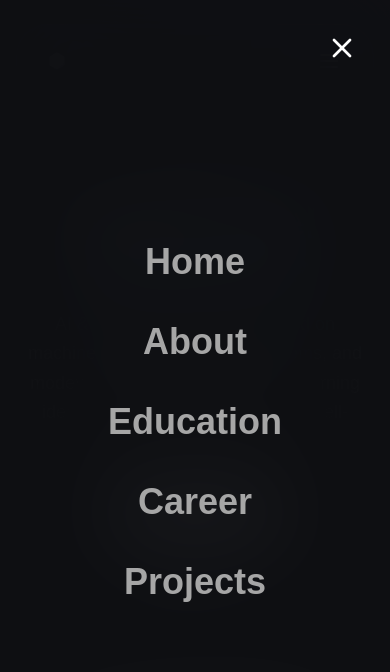
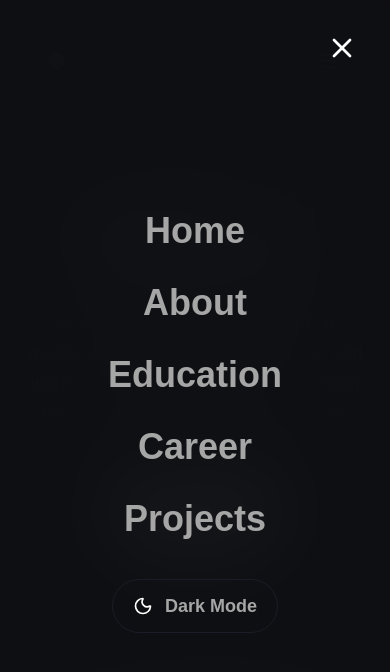
Before and after one commit to adelabbaszare/adelabbaszare.github.io, a React (Vite) app: page / in a window 390 px wide. Both pictures are taken after a click on the button "Open mobile menu". Shown: the top 672 px of the page. Built offline with nearby package versions, Linux system fonts and the light colour scheme; the HTML template or start-up script is replaced by a standard one.

Commit message:
fix: improve mobile navigation and theme toggle

```diff
--- a/src/components/Header/Header.tsx
+++ b/src/components/Header/Header.tsx
@@ -1,4 +1,4 @@
-import { useEffect, useState } from "react";
+import { useEffect, useRef, useState } from "react";
 import { motion, AnimatePresence } from "framer-motion";
 import type { Variants, MotionProps } from "framer-motion";
 import { Menu, X, Sun, Moon, Hexagon } from "lucide-react";
@@ -17,7 +17,7 @@ export default function Header() {
     return localStorage.getItem("theme") || "dark";
   });
   const [showHeader, setShowHeader] = useState(true);
-  const [lastScrollY, setLastScrollY] = useState(0);
+  const lastScrollYRef = useRef(0);
   const [isMobileMenuOpen, setIsMobileMenuOpen] = useState(false);
   const lenis = useLenis();
 
@@ -35,17 +35,15 @@ export default function Header() {
       if (isMobileMenuOpen) return;
 
       const currentScrollY = window.scrollY;
-      if (currentScrollY > lastScrollY && currentScrollY > 80) {
-        setShowHeader(false);
-      } else {
-        setShowHeader(true);
-      }
-      setLastScrollY(currentScrollY);
+      const previousScrollY = lastScrollYRef.current;
+
+      setShowHeader(currentScrollY <= previousScrollY || currentScrollY <= 80);
+      lastScrollYRef.current = currentScrollY;
     };
 
     window.addEventListener("scroll", handleScroll, { passive: true });
     return () => window.removeEventListener("scroll", handleScroll);
-  }, [lastScrollY, isMobileMenuOpen]);
+  }, [isMobileMenuOpen]);
 
   useEffect(() => {
     if (!isMobileMenuOpen) return;
@@ -83,11 +81,16 @@ export default function Header() {
     closeMobileMenu();
 
     requestAnimationFrame(() => {
-      if (lenis) {
-        lenis.scrollTo(id);
-      } else {
-        document.querySelector(id)?.scrollIntoView({ behavior: "smooth" });
-      }
+      requestAnimationFrame(() => {
+        if (lenis) {
+          lenis.scrollTo(id);
+        } else {
+          document.querySelector(id)?.scrollIntoView({
+            behavior: "smooth",
+            block: "start",
+          });
+        }
+      });
     });
   };
 
@@ -207,7 +210,7 @@ export default function Header() {
 
                 <motion.ul
                   {...({ variants: listVariants } as MotionProps)}
-                  className="flex flex-col items-center justify-center h-full space-y-10"
+                  className="flex flex-col items-center justify-center h-full space-y-8"
                 >
                   {navItems.map((item) => (
                     <motion.li key={item.name} {...({ variants: itemVariants } as MotionProps)}>
@@ -219,6 +222,40 @@ export default function Header() {
                       </a>
                     </motion.li>
                   ))}
+
+                  <motion.li {...({ variants: itemVariants } as MotionProps)}>
+                    <motion.button
+                      onClick={() => setTheme(theme === "dark" ? "light" : "dark")}
+                      className="mt-2 flex items-center gap-3 px-5 py-3 rounded-full text-lg font-semibold text-muted-foreground hover:text-foreground hover:bg-primary/20 border border-foreground/10 transition-colors"
+                      whileTap={{ scale: 0.95 }}
+                      aria-label="Toggle Theme"
+                    >
+                      <AnimatePresence mode="wait" initial={false}>
+                        {theme === "dark" ? (
+                          <motion.div
+                            key="mobile-moon"
+                            initial={{ y: -10, opacity: 0 }}
+                            animate={{ y: 0, opacity: 1 }}
+                            exit={{ y: 10, opacity: 0 }}
+                            transition={{ duration: 0.2 }}
+                          >
+                            <Moon size={20} className="text-foreground" />
+                          </motion.div>
+                        ) : (
+                          <motion.div
+                            key="mobile-sun"
+                            initial={{ y: 10, opacity: 0 }}
+                            animate={{ y: 0, opacity: 1 }}
+                            exit={{ y: -10, opacity: 0 }}
+                            transition={{ duration: 0.2 }}
+                          >
+                            <Sun size={20} className="text-foreground" />
+                          </motion.div>
+                        )}
+                      </AnimatePresence>
+                      <span>{theme === "dark" ? "Dark Mode" : "Light Mode"}</span>
+                    </motion.button>
+                  </motion.li>
                 </motion.ul>
               </motion.div>
             )}
```
